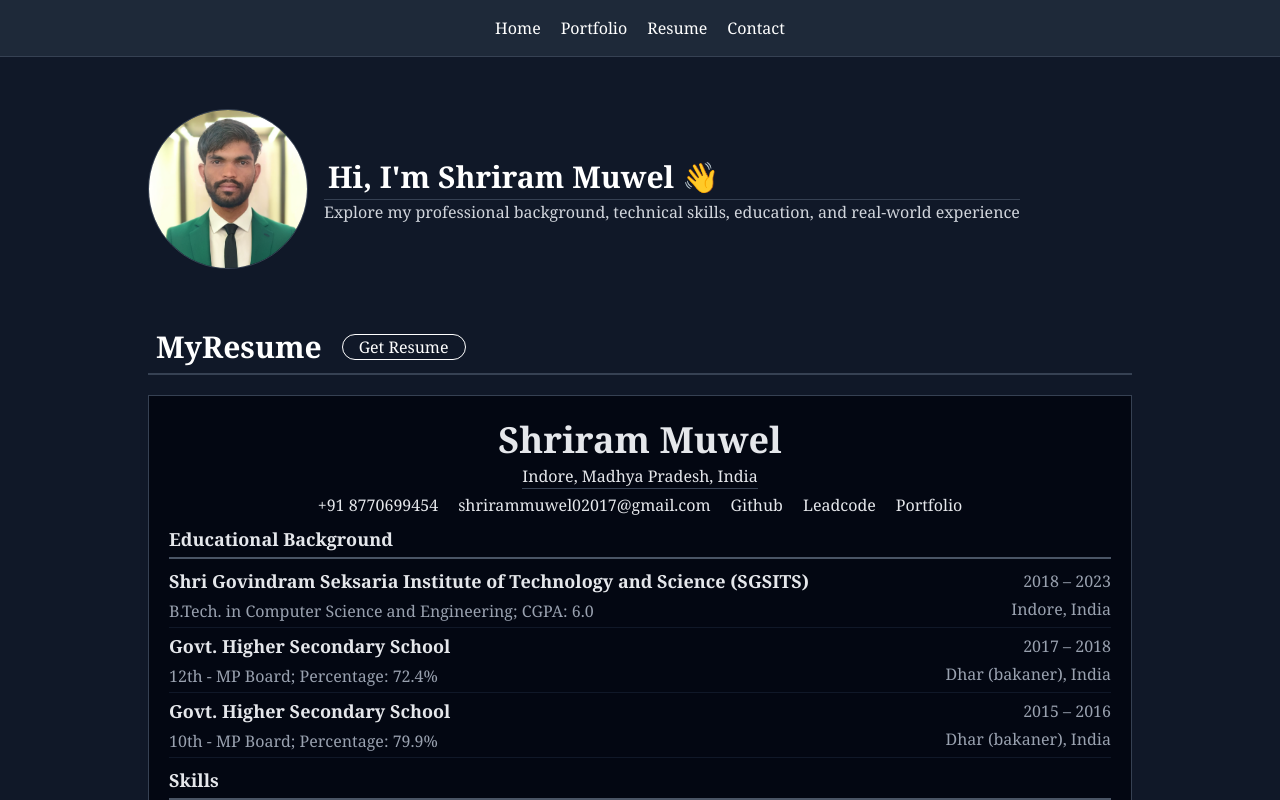
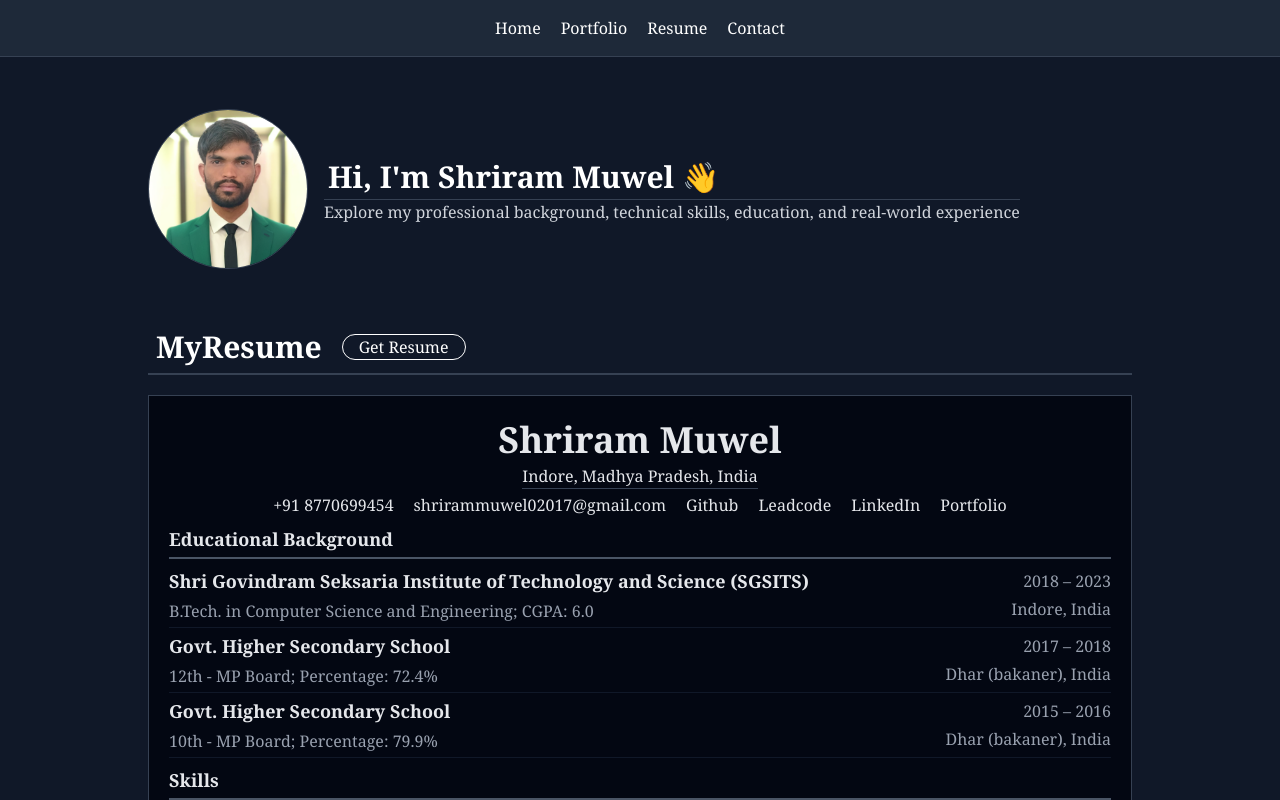
Before and after one commit to Rammuwel/myportfolio, a React (Vite) app: page /resume in a window 1280 px wide. Shown: the top 800 px of the page. Built offline with nearby package versions, Linux system fonts and the light colour scheme.

Commit message:
add porfolio live url

```diff
--- a/src/pages/Resume.jsx
+++ b/src/pages/Resume.jsx
@@ -45,6 +45,7 @@ function Resume() {
               <li><Link to={'mailto:shrirammuwel02017@gmail.com'}>shrirammuwel02017@gmail.com</Link></li>
               <li><Link to={'https://github.com/Rammuwel'}>Github</Link></li>
               <li><Link to={'https://leetcode.com/u/mOKdEIQaxO/'}>Leadcode</Link></li>
+              <li><Link to={'https://www.linkedin.com/in/shriram-muwel-7318311bb/'}>LinkedIn</Link></li>
               <li><Link to={'https://myportfolio-liart-eight.vercel.app/'}>Portfolio</Link></li>
             </ul>
           </div>
```
